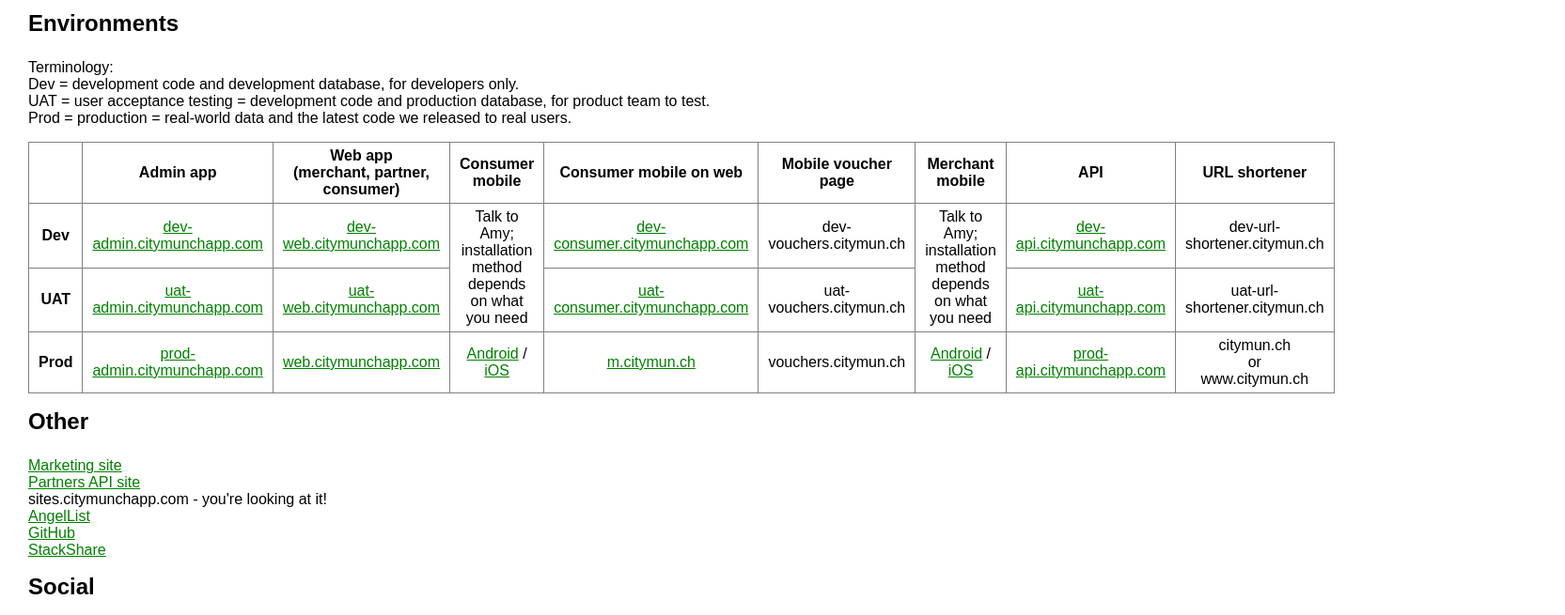
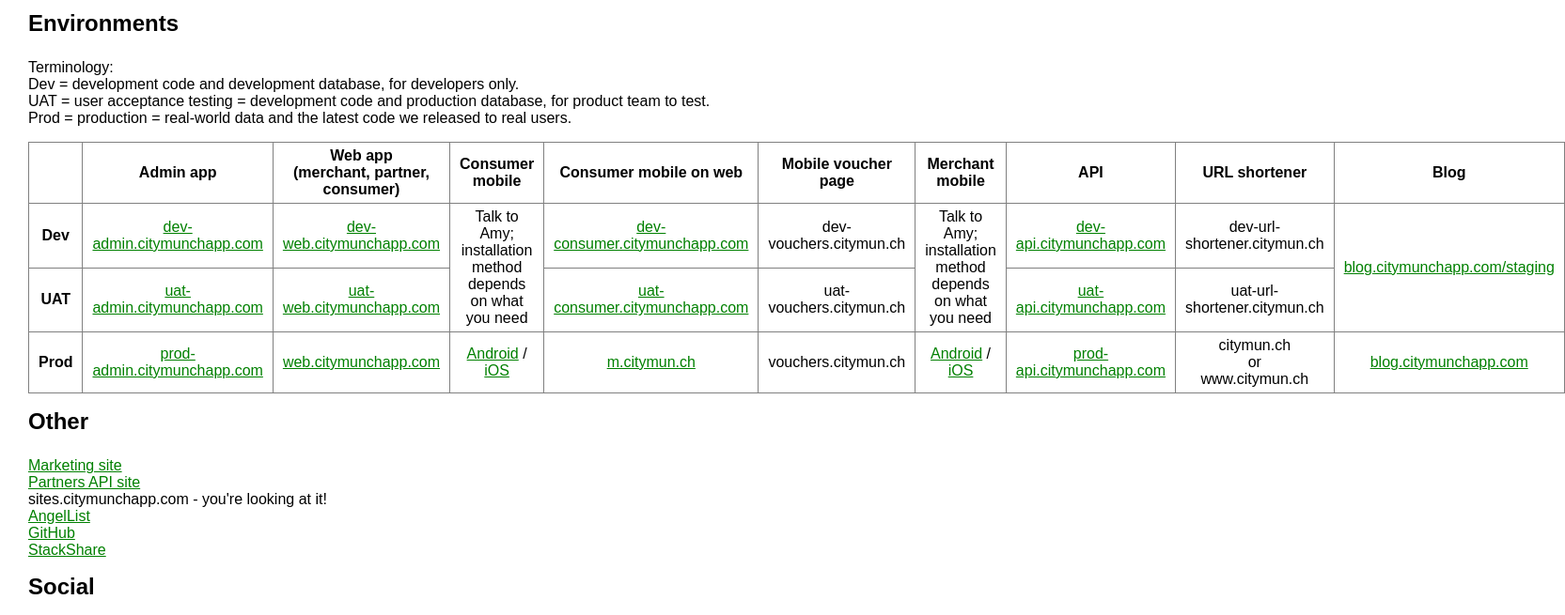
Before and after one commit to citymunch/sites.citymunchapp.com, a plain HTML site: page src/index.html in a window 1280 px wide. Shown: the part 73-728 px from the top of the page at 94% size, 1665 px wide, since content can reach past the window. Drawn offline with Linux system fonts and the light colour scheme.

Commit message:
Add blog links.

```diff
--- a/src/index.html
+++ b/src/index.html
@@ -34,6 +34,7 @@
                         <th>Merchant mobile</th>
                         <th>API</th>
                         <th>URL shortener</th>
+                        <th>Blog</th>
                     </tr>
                 </thead>
                 <tbody>
@@ -51,6 +52,7 @@
                         </td>
                         <td><a href="https://dev-api.citymunchapp.com/swagger-ui.html">dev-api.citymunchapp.com</a></td>
                         <td>dev-url-shortener.citymun.ch</td>
+                        <td rowspan="2"><a href="https://blog.citymunchapp.com/staging/">blog.citymunchapp.com/staging</a></td>
                     </tr>
                     <tr>
                         <th>UAT</th>
@@ -62,6 +64,7 @@
                         <!-- The cell here is taken by rowspan="2" above. -->
                         <td><a href="https://uat-api.citymunchapp.com/swagger-ui.html">uat-api.citymunchapp.com</a></td>
                         <td>uat-url-shortener.citymun.ch</td>
+                        <!-- The cell here is taken by rowspan="2" above. -->
                     </tr>
                     <tr>
                         <th>Prod</th>
@@ -87,6 +90,7 @@
                             <br />
                             www.citymun.ch
                         </td>
+                        <td><a href="https://blog.citymunchapp.com">blog.citymunchapp.com</a></td>
                     </tr>
                 </tbody>
             </table>
```
